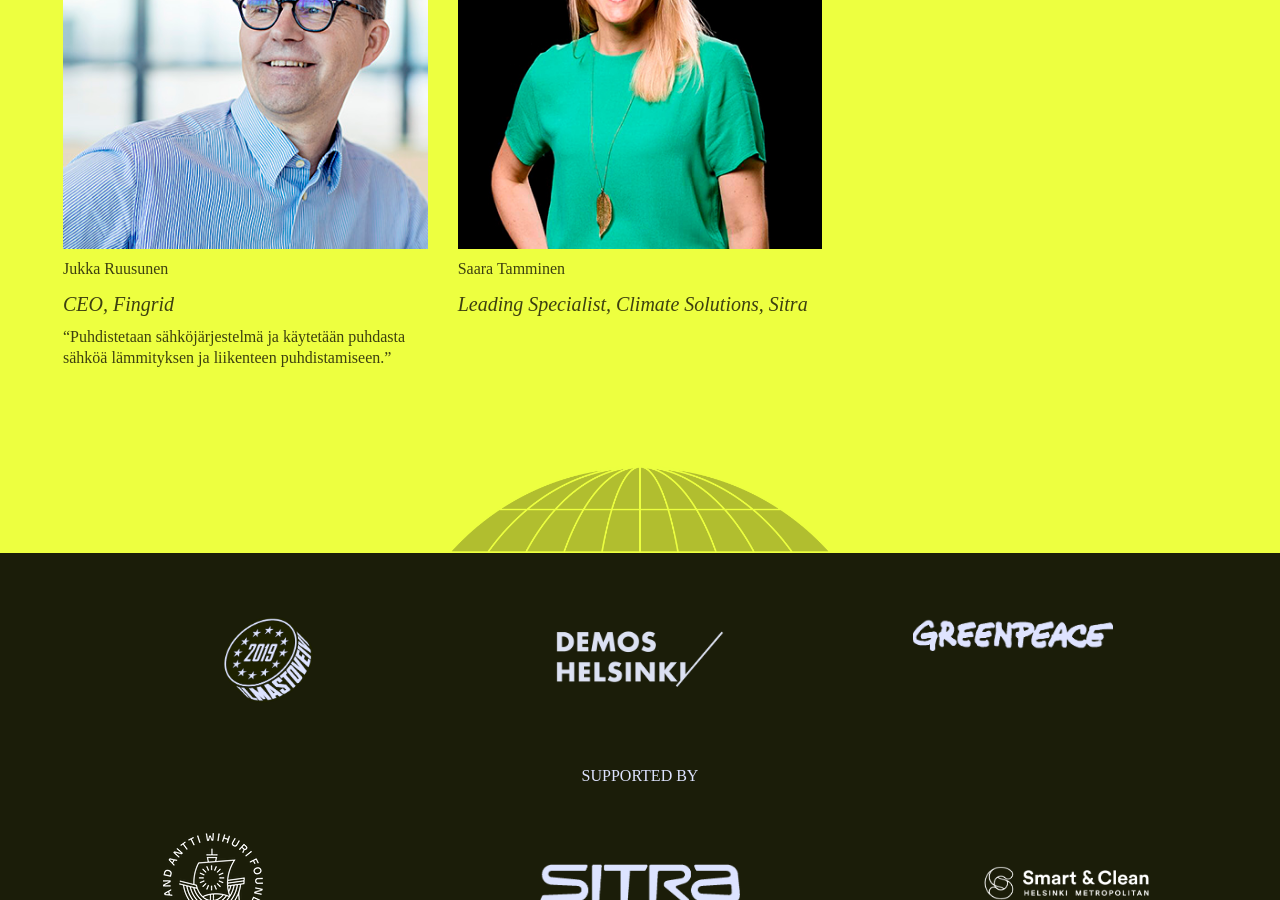
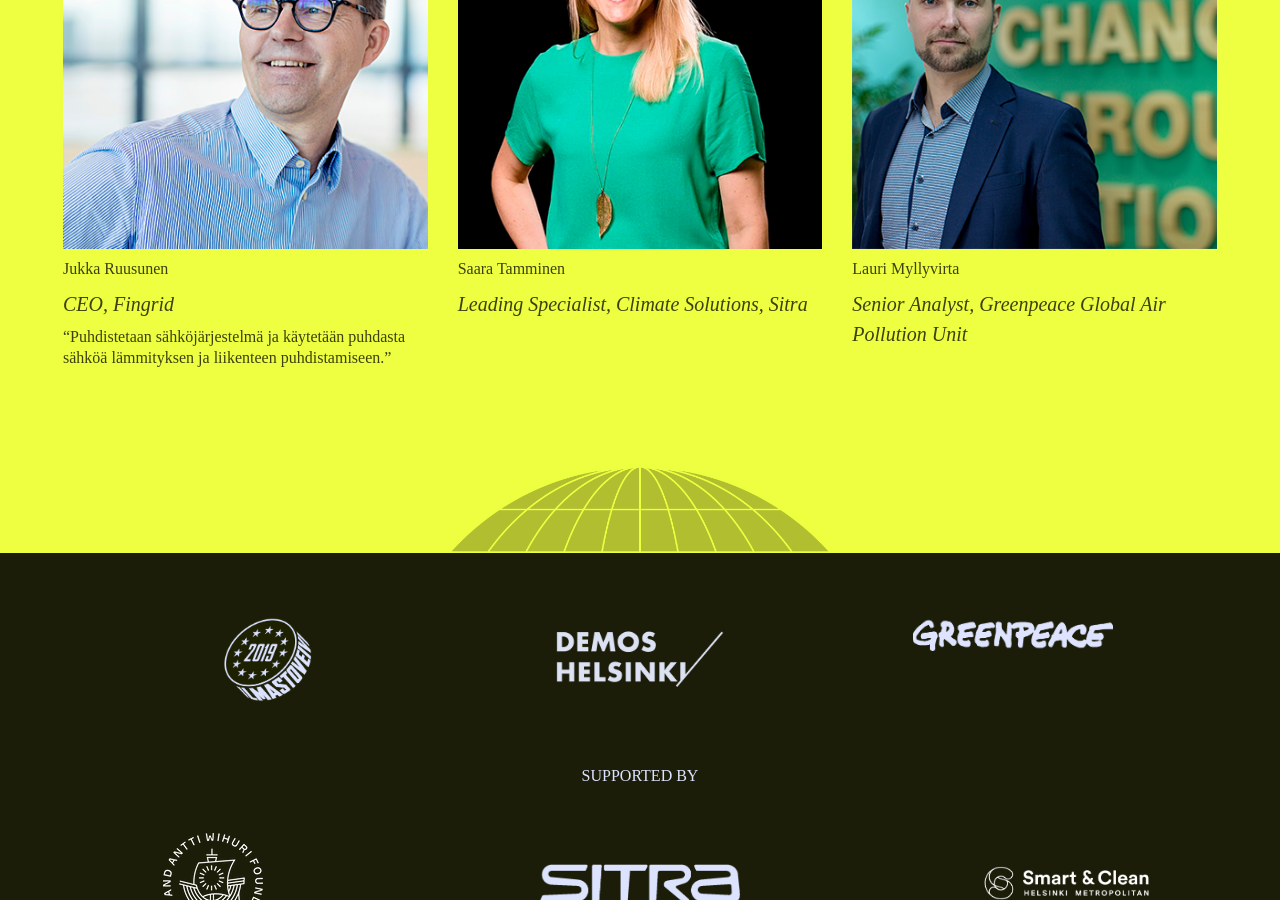
Before and after one commit to ilmastoveivi/helsinkiclimate-v2, a Jekyll site: the page built from speakers.md, in a window 1280 px wide and 900 px high, scrolled down 3957 px. Built offline with Jekyll 4.4.1, drawn with Linux system fonts in a browser that asks for light colours; some web fonts are replaced.

Commit message:
added speaker bio

```diff
--- a/_data/speakers/en.yml
+++ b/_data/speakers/en.yml
@@ -119,3 +119,9 @@
   description:
   img: resources/img/speakers/saara_tamminen.jpg
   order: 20
+
+- name: Lauri Myllyvirta
+  title: Senior Analyst, Greenpeace Global Air Pollution Unit
+  description:
+  img: resources/img/speakers/lauri_myllyvirta.jpg
+  order: 21
```
